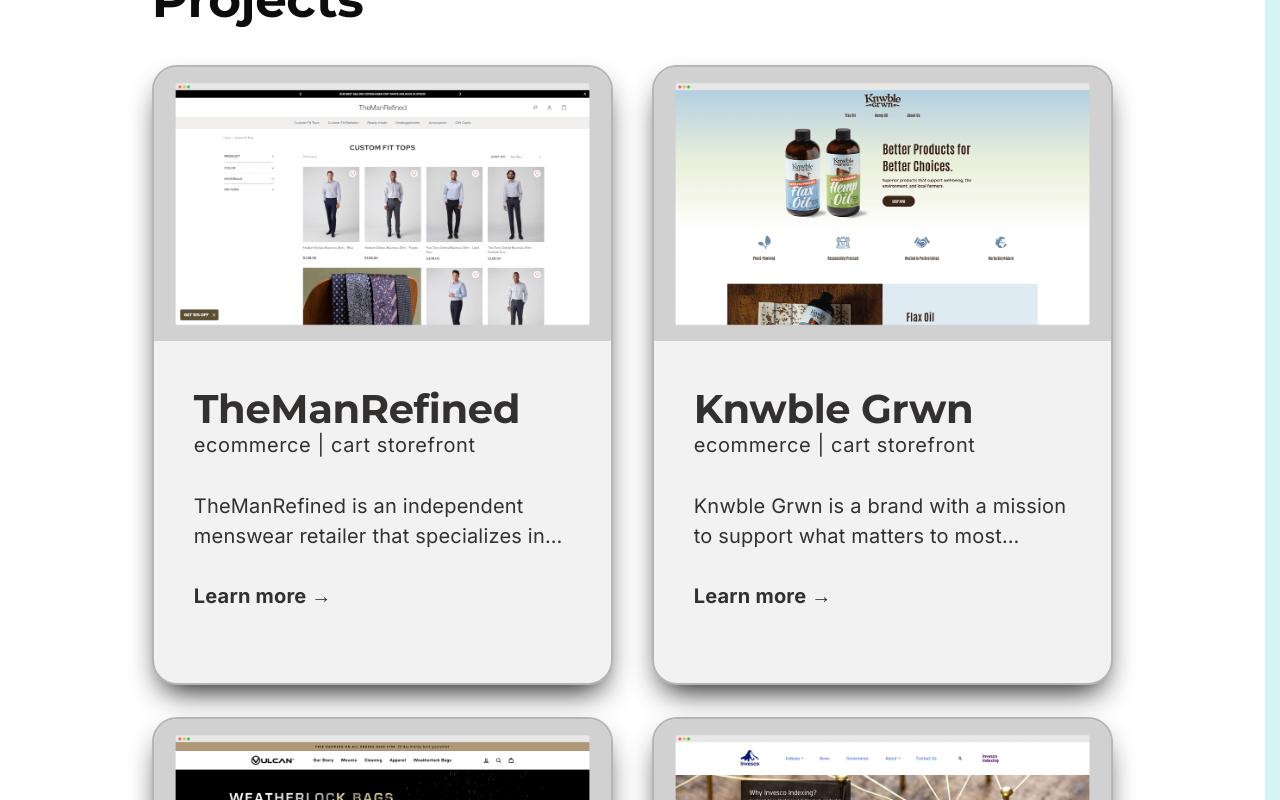
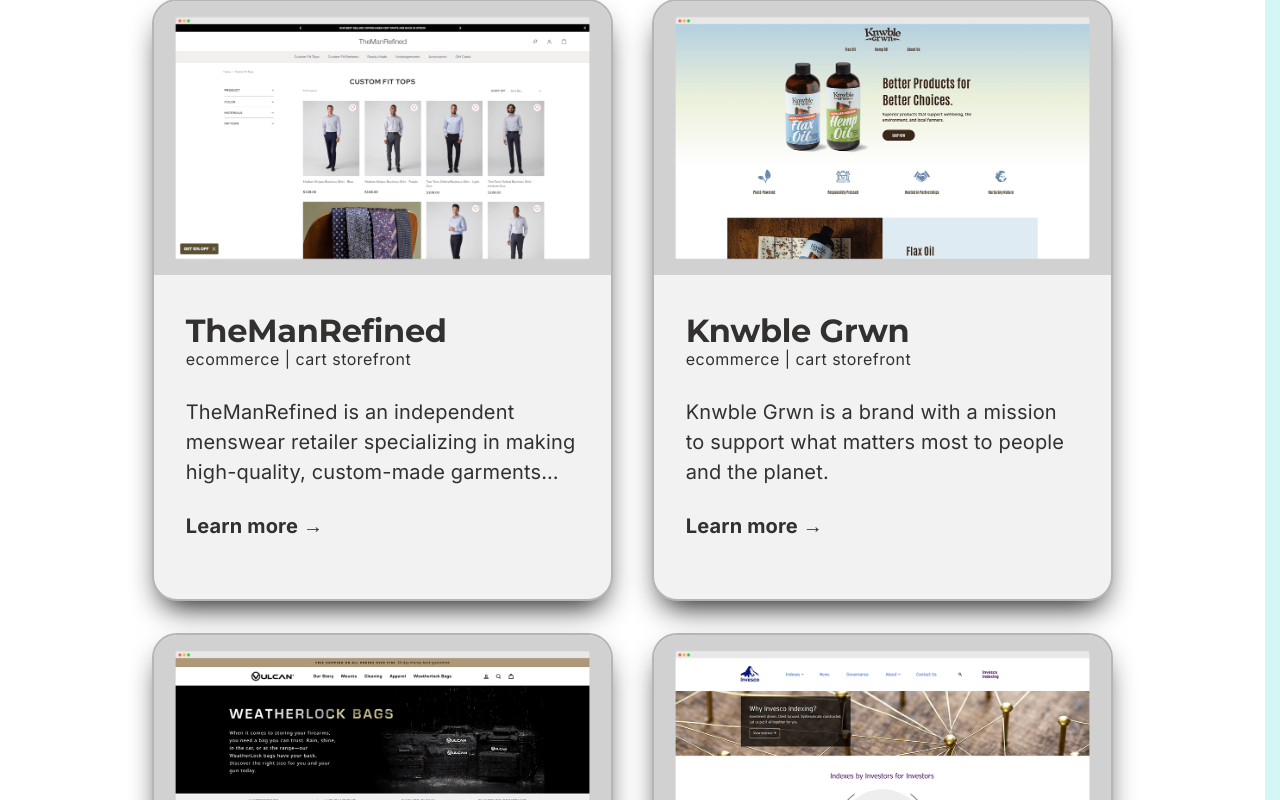
Before and after one commit to pcrescini/pcrescini-v2, a Next.js app: page / in a window 1280 px wide. Shown: the part 2000-2800 px from the top of the page. Built offline with nearby package versions, Linux system fonts and the light colour scheme; no server answers.

Commit message:
refactor: Projects and Project Card components
Updated Projects component to generate PROJECT_LIST array based on data from MDX files

```diff
--- a/content/bullseys-js-game.mdx
+++ b/content/bullseys-js-game.mdx
@@ -1,9 +1,11 @@
 ---
 title: 'Bullseye! - JS Video Game'
-abstract: Bullseye! is an animated physics game created using vanilla JavaScript, HTML, CSS, and HTML Canvas.
+description: Bullseye! is an animated physics game created using vanilla JavaScript, HTML, CSS, and HTML Canvas.
 tags: 'personal project'
+imgSrc: '/js-web-game.png'
 codeURL: 'https://github.com/pcrescini/bullseye-js-game'
 liveURL: 'https://pcrescini-bullseye-js-game.netlify.app/'
+sortOrder: '6'
 ---
 
 ![Screenshot of the Bullseye! - JS Video Game](/js-web-game.png)
--- a/content/invesco-indexing.mdx
+++ b/content/invesco-indexing.mdx
@@ -1,8 +1,10 @@
 ---
 title: 'Invesco Indexing'
-abstract: Invesco Indexing develops and licenses customized, proprietary indexes that leverage the global scale
+description: Invesco Indexing develops and licenses customized, proprietary indexes that leverage the global scale.
 tags: 'finance | magnolia cms'
+imgSrc: '/invesco-indexing.png'
 liveURL: 'https://www.invescoindexing.com'
+sortOrder: '4'
 ---
 
 ![Screenshot of the Invesco Indexing website](/invesco-indexing.png)
--- a/content/knwble-grwn.mdx
+++ b/content/knwble-grwn.mdx
@@ -1,8 +1,10 @@
 ---
 title: 'Knwble Grwn'
-abstract: Knwble Grwn is a brand with a mission to support what matters most to people and the planet.
+description: Knwble Grwn is a brand with a mission to support what matters most to people and the planet.
 tags: 'ecommerce | cart storefront'
+imgSrc: '/knwble-grwn.png'
 liveURL: 'https://www.knwblegrwn.com/?SessionThemeID=3'
+sortOrder: '2'
 ---
 
 ![Screenshot of the Knwble Grwn website](/knwble-grwn.png)
--- a/content/speech-timer.mdx
+++ b/content/speech-timer.mdx
@@ -1,9 +1,11 @@
 ---
 title: 'Speech Timer'
-abstract: Speech Timer is a tool geared towards timing speeches that follow Toastmasters International's speech formats.
+description: Speech Timer is a tool geared towards timing speeches that follow Toastmasters International's speech formats.
 tags: 'personal project'
+imgSrc: '/speech-timer.png'
 codeURL: 'https://github.com/pcrescini/speech-timer'
 liveURL: 'https://pcrescini-speech-timer.netlify.app/'
+sortOrder: '5'
 ---
 
 ![Screenshot of the Speech Timer app](/speech-timer.png)
--- a/content/the-man-refined.mdx
+++ b/content/the-man-refined.mdx
@@ -1,8 +1,10 @@
 ---
 title: 'TheManRefined'
-abstract: TheManRefined is an independent menswear retailer specializing in making high-quality, custom-made garments that don't break the bank.
+description: TheManRefined is an independent menswear retailer specializing in making high-quality, custom-made garments that don't break the bank.
 tags: 'ecommerce | cart storefront'
+imgSrc: '/man-refined.png'
 liveURL: 'https://www.themanrefined.com'
+sortOrder: '1'
 ---
 
 ![Screenshot of the Man Refined website](/man-refined.png)
--- a/content/vulcan-arms.mdx
+++ b/content/vulcan-arms.mdx
@@ -1,8 +1,10 @@
 ---
 title: 'VULCAN Arms'
-abstract: Vulcan is the leading direct to consumer brand for premium firearm accessories.
+description: Vulcan is the leading direct to consumer brand for premium firearm accessories.
 tags: 'ecommerce | shopify'
+imgSrc: '/vulcan-weatherlock-bags.png'
 liveURL: 'https://vulcanarms.com/pages/email-weatherlock-bags'
+sortOrder: '3'
 ---
 
 ![Screenshot of the Vulcan Arms Weatherlock Bags email campaign landing pagew](/vulcan-weatherlock-bags.png)
--- a/src/app/global-styles.css
+++ b/src/app/global-styles.css
@@ -79,7 +79,6 @@ h6 {
 html:not(.iFrame) {
   color: var(--color-text);
   font-family: var(--font-family), sans-serif;
-  font-size: var(--font-size-lg);
   letter-spacing: 1.4;
   line-height: 140%;
   scroll-behavior: smooth;
@@ -91,6 +90,7 @@ body {
   min-height: 100svh;
   display: flex;
   flex-direction: column;
+  font-size: var(--font-size-lg);
   background-color: var(--color-backdrop);
   -webkit-font-smoothing: antialiased;
   -moz-osx-font-smoothing: grayscale;
--- a/src/components/ProjectCard/ProjectCard.js
+++ b/src/components/ProjectCard/ProjectCard.js
@@ -5,42 +5,32 @@ import Image from 'next/image';
 import styles from './ProjectCard.module.css';
 
 export default function ProjectCard({
-  id,
-  name,
-  category,
-  platform,
+  slug,
+  title,
+  tags,
+  imgSrc,
   description,
-  imgSrc,
 }) {
+  const href = `/projects/${slug}`;
+
   return (
-    <div
-      data-aos="zoom-in"
-      data-aos-duration="1000"
-      key={id}
-      className={styles.card}
-    >
+    <div key={slug} className={styles.card}>
       <div className={styles.imageContainer}>
-        <Link
-          href={`/projects/${id}`}
-          scroll={true}
-          className={styles.imageLink}
-        >
+        <Link href={href} scroll={true} className={styles.imageLink}>
           <Image
             fill
             src={imgSrc}
             sizes="(max-width: 768px) 100vw, (max-width: 1200px) 50vw, 33vw"
-            alt={name}
+            alt={title}
           />
         </Link>
       </div>
       <div className={styles.content}>
-        <h3>{name}</h3>
-        <p className={styles.tag}>
-          {category} {platform && ` | ${platform}`}
-        </p>
+        <h3>{title}</h3>
+        <p className={styles.tag}>{tags}</p>
         <p>{description}</p>
         <p className={styles.link}>
-          <Link href={`/projects/${id}`} scroll={true}>
+          <Link href={href} scroll={true}>
             Learn more →
           </Link>
         </p>
--- a/src/components/ProjectCard/ProjectCard.module.css
+++ b/src/components/ProjectCard/ProjectCard.module.css
@@ -50,7 +50,7 @@
 .card p:not(.link) {
   display: -webkit-box;
   -webkit-box-orient: vertical;
-  -webkit-line-clamp: 2;
+  -webkit-line-clamp: 3;
   overflow: hidden;
 }
 
--- a/src/components/Projects/Projects.js
+++ b/src/components/Projects/Projects.js
@@ -1,84 +1,27 @@
 import React from 'react';
 
+import { loadProjectList } from '@/helpers/file-helpers';
 import ProjectCard from '@/components/ProjectCard';
 
 import styles from './Projects.module.css';
 
-const PROJECTS_DATA = [
-  {
-    id: 'man-refined',
-    name: 'TheManRefined',
-    category: 'ecommerce',
-    platform: 'cart storefront',
-    imgSrc: '/man-refined.png',
-    description:
-      "TheManRefined is an independent menswear retailer that specializes in making high-quality, custom-made garments that don't break the bank.",
-  },
-  {
-    id: 'knwblegrwn',
-    name: 'Knwble Grwn',
-    category: 'ecommerce',
-    platform: 'cart storefront',
-    imgSrc: '/knwble-grwn.png',
-    description:
-      'Knwble Grwn is a brand with a mission to support what matters to most people and the planet. Their products are produced by small or traditionally underrepresented farmers who use regenerative agricultural practices to help protect the environment.',
-  },
-  {
-    id: 'vulcan',
-    name: 'Vulcan',
-    category: 'ecommerce',
-    platform: 'shopify',
-    imgSrc: '/vulcan-weatherlock-bags.png',
-    description:
-      'Vulcan is the leading direct to consumer brand for premium firearm accessories. By cutting out the middlemen, leveraging social media, and utilizing global distribution networks, we can provide innovative and premium products at affordable prices worldwide.',
-  },
-  {
-    id: 'ivzindexing',
-    name: 'Invesco Indexing',
-    category: 'finance',
-    platform: 'magnolia cms',
-    imgSrc: '/invesco-indexing.png',
-    description:
-      "Invesco Indexing develops and licenses customized, proprietary indexes that leverage the global scale of Invesco — one of the world's premiere global investment management firms.",
-  },
-  {
-    id: 'speech-timer',
-    name: 'Speech Timer',
-    category: 'personal project',
-    platform: '',
-    imgSrc: '/speech-timer.png',
-    description:
-      'Speech Timer is a tool geared towards timing speeches that follow Toastmaters International speech formats.',
-  },
-  {
-    id: 'bullseye',
-    name: 'Bullseye! JavaScript Game',
-    category: 'personal project',
-    platform: '',
-    imgSrc: '/js-web-game.png',
-    description:
-      'Bullseye! is 2D game created using vanilla JavaScript, HTML5, CSS3, and HTML Canvas.',
-  },
-];
+const PROJECT_LIST = await loadProjectList();
 
 export default function Projects() {
   return (
     <section id="projects">
       <h2>Projects</h2>
       <div className={styles.container}>
-        {PROJECTS_DATA.map(
-          ({ id, name, category, platform, description, imgSrc }) => (
-            <ProjectCard
-              key={id}
-              id={id}
-              name={name}
-              category={category}
-              platform={platform}
-              imgSrc={imgSrc}
-              description={description}
-            />
-          )
-        )}
+        {PROJECT_LIST.map(({ slug, title, tags, description, imgSrc }) => (
+          <ProjectCard
+            key={slug}
+            slug={slug}
+            title={title}
+            tags={tags}
+            imgSrc={imgSrc}
+            description={description}
+          />
+        ))}
       </div>
     </section>
   );
--- a/src/helpers/file-helpers.js
+++ b/src/helpers/file-helpers.js
@@ -1,8 +1,30 @@
+import React from 'react';
 import fs from 'fs/promises';
 import path from 'path';
 import matter from 'gray-matter';
 
-export async function loadPageContent(slug) {
+export async function loadProjectList() {
+  const fileNames = await readDirectory('/content');
+
+  const projectList = [];
+
+  for (let fileName of fileNames) {
+    const rawContent = await readFile(`/content/${fileName}`);
+
+    const { data: frontmatter } = matter(rawContent);
+
+    projectList.push({
+      slug: fileName.replace('.mdx', ''),
+      ...frontmatter,
+    });
+  }
+
+  return projectList.sort((p1, p2) => (p1.sortOrder > p2.sortOrder ? 1 : -1));
+}
+
+export const loadPageContent = React.cache(async function loadPageContent(
+  slug
+) {
   let rawContent;
 
   try {
@@ -14,8 +36,12 @@ export async function loadPageContent(slug) {
   const { data: frontmatter, content } = matter(rawContent);
 
   return { frontmatter, content };
-}
+});
 
 function readFile(localPath) {
   return fs.readFile(path.join(process.cwd(), localPath), 'utf8');
 }
+
+function readDirectory(localPath) {
+  return fs.readdir(path.join(process.cwd(), localPath));
+}
```
